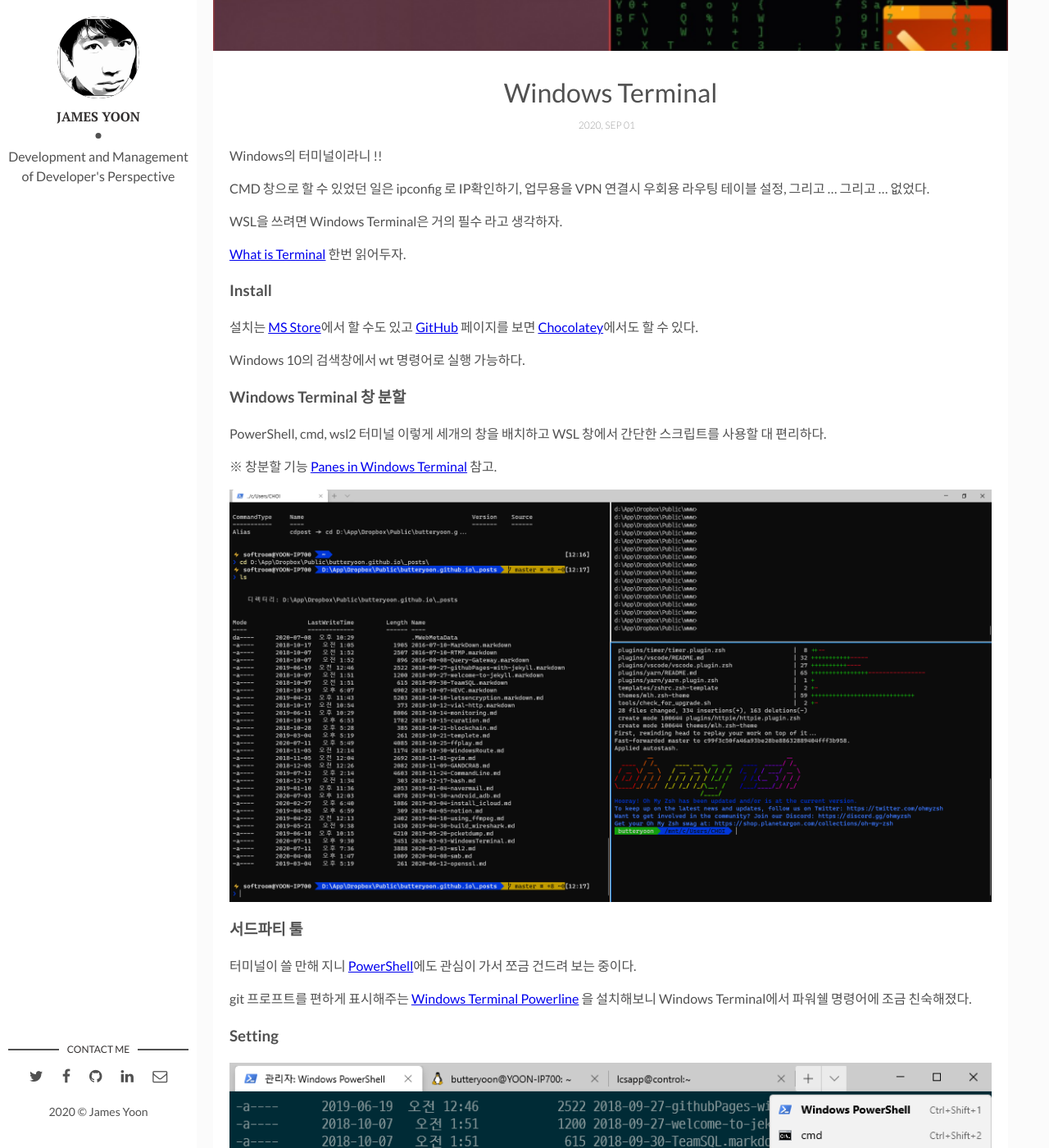
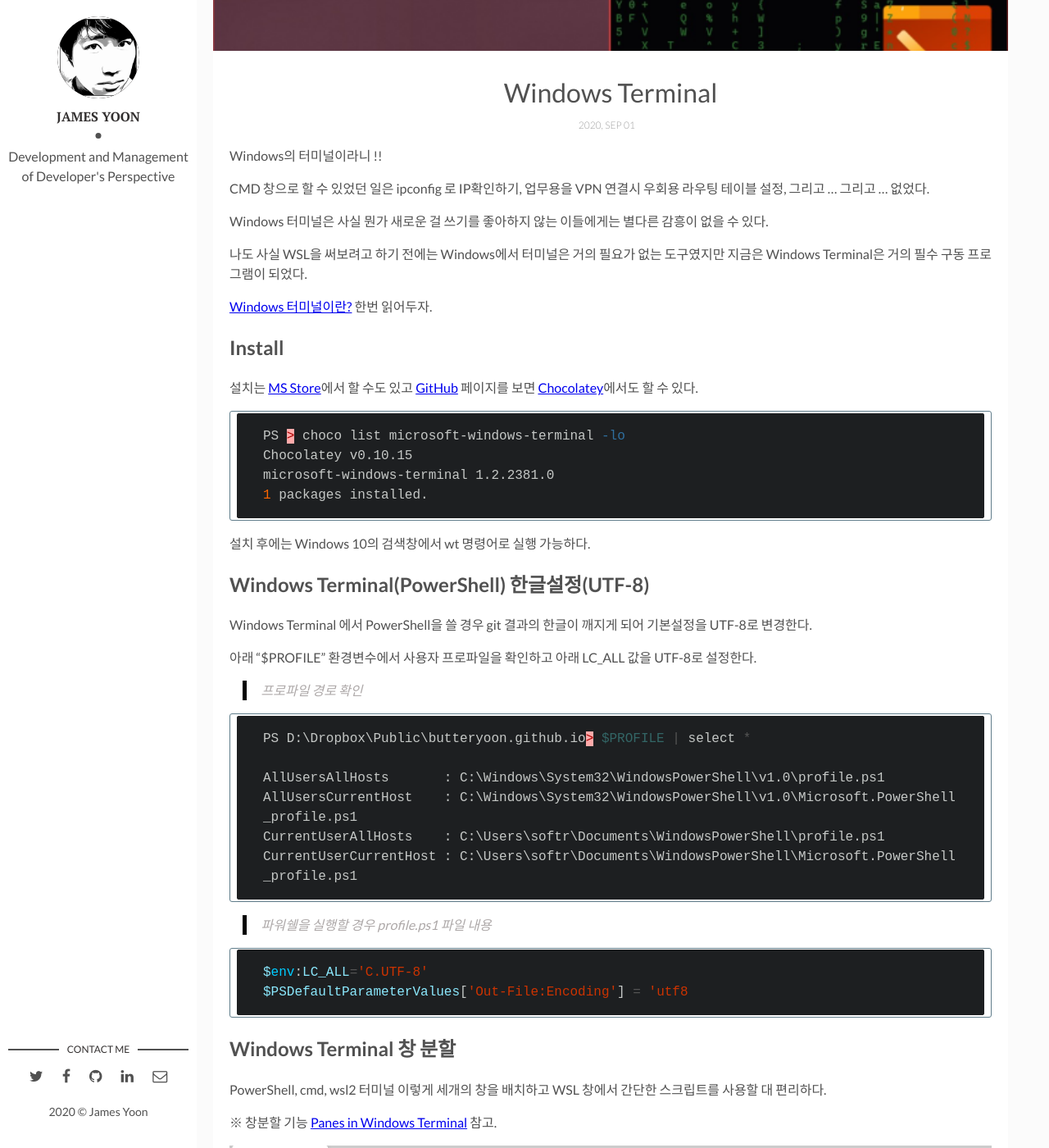
Before and after one commit to butteryoon/butteryoon.github.io, a Jekyll site: the page built from _posts/2020-09-01-Windows_Terminal-01.md, in a window 1280 px wide and 1400 px high, scrolled down 458 px. Shown: the whole window at 82% size. Built offline with Jekyll 4.4.1, drawn with Linux system fonts in a browser that asks for light colours; comment, search, counter and statistics services are not loaded; some of the changed text lies outside the part shown.

Commit message:
WindowsTerminal : 설치정보 추가

````diff
--- a/_posts/2020-09-01-Windows_Terminal-01.md
+++ b/_posts/2020-09-01-Windows_Terminal-01.md
@@ -11,48 +11,85 @@
 
 CMD 창으로 할 수 있었던 일은 ipconfig 로 IP확인하기, 업무용을 VPN 연결시 우회용 라우팅 테이블 설정, 그리고 ... 그리고 ... 없었다.
 
-WSL을 쓰려면 Windows Terminal은 거의 필수 라고 생각하자.
+Windows 터미널은 사실 뭔가 새로운 걸 쓰기를 좋아하지 않는 이들에게는 별다른 감흥이 없을 수 있다.
 
-[What is Terminal](https://devblogs.microsoft.com/commandline/windows-terminal-preview-1-3-release/) 한번 읽어두자.
+나도 사실 WSL을 써보려고 하기 전에는 Windows에서 터미널은 거의 필요가 없는 도구였지만 지금은 Windows Terminal은 거의 필수 구동 프로그램이 되었다.
 
-### Install
+[Windows 터미널이란?](https://docs.microsoft.com/ko-kr/windows/terminal/) 한번 읽어두자.
+
+## Install
 
 설치는 [MS Store](https://aka.ms/terminal)에서 할 수도 있고 [GitHub](https://github.com/microsoft/terminal) 페이지를 보면 [Chocolatey](https://chocolatey.org)에서도 할 수 있다.
 
-Windows 10의 검색창에서 wt 명령어로 실행 가능하다.
+```powershell
+PS > choco list microsoft-windows-terminal -lo
+Chocolatey v0.10.15
+microsoft-windows-terminal 1.2.2381.0
+1 packages installed.
+```
 
-### Windows Terminal 창 분할
+설치 후에는 Windows 10의 검색창에서 wt 명령어로 실행 가능하다.
+
+## Windows Terminal(PowerShell) 한글설정(UTF-8)
+
+Windows Terminal 에서 PowerShell을 쓸 경우 git 결과의 한글이 깨지게 되어 기본설정을 UTF-8로 변경한다.
+
+아래 "$PROFILE" 환경변수에서 사용자 프로파일을 확인하고 아래 LC_ALL 값을 UTF-8로 설정한다.
+
+> 프로파일 경로 확인
+
+```powershell
+PS D:\Dropbox\Public\butteryoon.github.io> $PROFILE | select *
+
+AllUsersAllHosts       : C:\Windows\System32\WindowsPowerShell\v1.0\profile.ps1
+AllUsersCurrentHost    : C:\Windows\System32\WindowsPowerShell\v1.0\Microsoft.PowerShell_profile.ps1
+CurrentUserAllHosts    : C:\Users\softr\Documents\WindowsPowerShell\profile.ps1
+CurrentUserCurrentHost : C:\Users\softr\Documents\WindowsPowerShell\Microsoft.PowerShell_profile.ps1
+```
+
+> 파워쉘을 실행할 경우 profile.ps1 파일 내용
+
+```powershell
+$env:LC_ALL='C.UTF-8'
+$PSDefaultParameterValues['Out-File:Encoding'] = 'utf8
+```
+
+## Windows Terminal 창 분할
 
 PowerShell, cmd, wsl2 터미널 이렇게 세개의 창을 배치하고 WSL 창에서 간단한 스크립트를 사용할 대 편리하다.
 
-※ 창분할 기능 [Panes in Windows Terminal](https://docs.microsoft.com/en-us/windows/terminal/panes) 참고.
+※ 창분할 기능 [Panes in Windows Terminal](https://docs.microsoft.com/ko-kr/windows/terminal/panes) 참고.
 
 ![Terminal Layout]({{site.bashurl}}/assets/img/Terminal_Layout.png)
 
-### 서드파티 툴
-
-터미널이 쓸 만해 지니 [PowerShell](https://butteryoon.github.io/dev/2020/07/16/WindowsPowerShell.html)에도 관심이 가서 쪼금 건드려 보는 중이다.
-
-git 프로프트를 편하게 표시해주는 [Windows Terminal Powerline](https://docs.microsoft.com/ko-kr/windows/terminal/tutorials/powerline-setup) 을 설치해보니 Windows Terminal에서 파워쉘 명령어에 조금 친숙해졌다.
-
-### Setting
+## Setting
 
 ![Terminal Setting]({{site.bashurl}}/assets/img/WindowsTerminal_setting.png)
 
 Windows Terminal의 설정은 json 파일로 되어 있어 편집이 가능하다. (json 확장자를 Visual Studio Code로 연결해 놓으면 편하게 설정 가능하다.)
 
-[명령어 팔레트](https://docs.microsoft.com/ko-kr/windows/terminal/command-palette)를 정의하여 Command Line 모드를 사용할 수도 있다.
-
 > 설정파일 : settings.json
 
-```html
+```
 C:\Users\사용자
 \AppData\Local\Packages
 \Microsoft.WindowsTerminal_8wekyb3d8bbwe\LocalState
 \settings.json
 ```
 
+## 명령 팔레트
 
-### 참고 URL
--  [Windows Terminal GihHub](https://github.com/microsoft/terminal)
--  [Windows 터미널이란?](https://docs.microsoft.com/ko-kr/windows/terminal/)
+[명령 팔레트](https://docs.microsoft.com/ko-kr/windows/terminal/command-palette)를 정의하여 Windows 터미널 내에서 실행할 수있는 명령을 확인할 수 있다.
+
+## 서드파티 툴
+
+터미널이 쓸 만해 지니 [PowerShell]({{site.baseurl}} {% link _posts/2020-07-16-WindowsPowerShell.md %})에도 관심이 가서 쪼금 건드려 보는 중이다.
+
+git 프로프트를 편하게 표시해주는 [자습서: Windows 터미널에서 Powerline 설정](https://docs.microsoft.com/ko-kr/windows/terminal/tutorials/powerline-setup) 을 설치해보니 Windows Terminal에서 파워쉘 명령어에 조금 친숙해졌다.
+
+
+## 참고 URL
+- [Windows Terminal GihHub](https://github.com/microsoft/terminal)
+- [Windows 터미널이란?](https://docs.microsoft.com/ko-kr/windows/terminal/)
+- [[PowerShell] 파워쉘에서 한글 깨짐 문제 해결](https://psychoria.tistory.com/737)
+- [Windows PowerShell 기본]({{site.baseurl}} {% link _posts/2020-07-16-WindowsPowerShell.md %})
````
